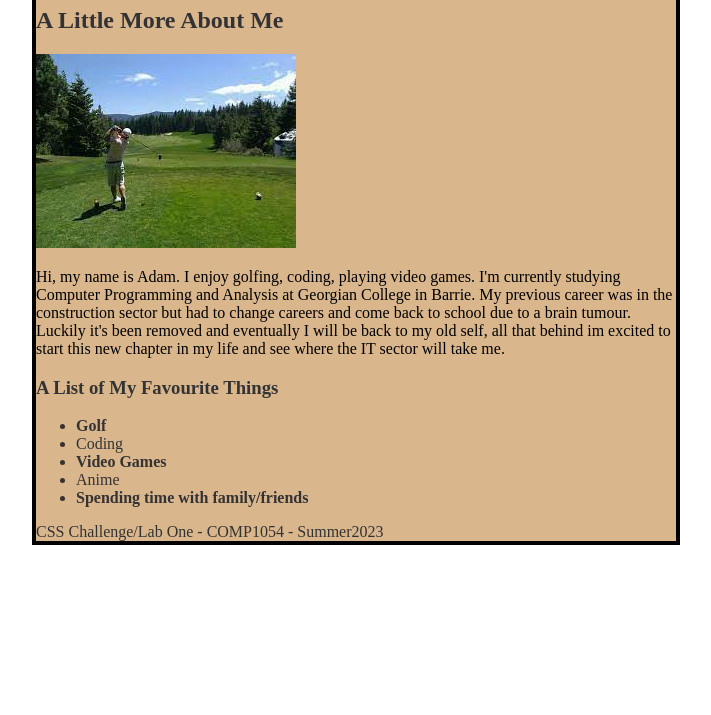
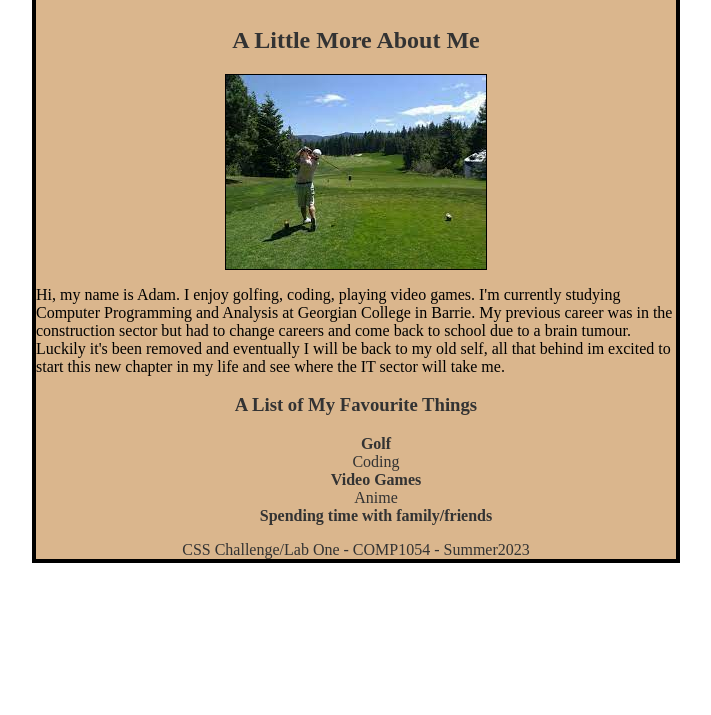
Before and after one commit to GoonNinja/COMP1054, a plain HTML site: page CSS Challenge 1/Part 1/index.html in a window 1280 px wide. Shown: the part 85-800 px from the top of the page, without its empty margins (284-995 px from the left). Drawn offline with Linux system fonts and the light colour scheme.

Commit message:
Update style.css

```diff
--- a/CSS Challenge 1/Part 1/style.css
+++ b/CSS Challenge 1/Part 1/style.css
@@ -1,19 +1,31 @@
-/*this will target all text under the selectors in html document
-and make it grey*/
-h1,h2,h3,ul,p2{
-    color: #333;
-}
-
-/*this will move the wrapper to center and give background colour
-selecting using the wrapper class*/
-.wrapper{
+.wrapper {
+    display: flex;
+    flex-direction: column;
+    align-items: center; /* This will center the child elements horizontally */
+    justify-content: center; /* This will center the child elements vertically */
     background-color: rgba(175, 99, 12, 0.467);
     width: 80vh;
     margin: 0 auto;
     border: solid 4px #000;
-}
+  }
 
-/*using wrapper class targeting ul odd section from list and bolding */
-.wrapper ul li:nth-child(odd){
+  /*this will target all text under the selectors in html document
+and make it grey also center everything*/
+  h1, h2, h3, p2,ul{
+    text-align: center;
+    color: #333;
+    list-style: none;
+  }
+
+  /* This will center the image horizontally */
+  .wrapper section img {
+    display: block;
+    margin-left: auto;
+    margin-right: auto;
+    border: solid 1px black;
+  }
+
+  /*using wrapper class targeting ul odd section from list and bolding */
+  .wrapper ul li:nth-child(odd) {
     font-weight: bold;
-}
+  }
```
